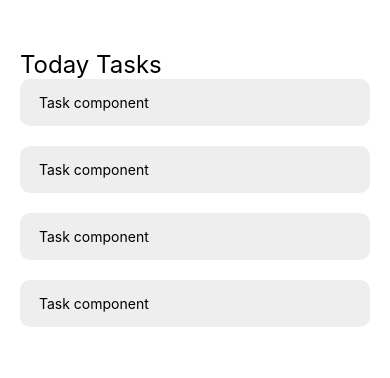
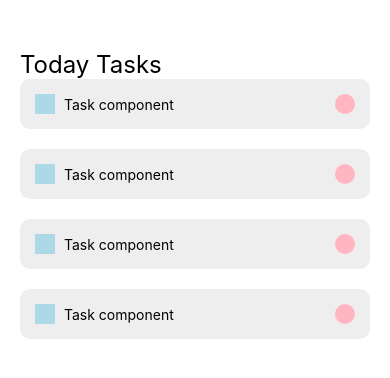
Before and after one commit to quytvgcd17298/TodoAppAwesome, a React Native app: screen / in a window 390 px wide. Shown: the top 378 px of the page. Built offline with nearby package versions, Linux system fonts and the light colour scheme.

Commit message:
Add task component style

```diff
--- a/components/Task.js
+++ b/components/Task.js
@@ -1,10 +1,14 @@
 import React from 'react'
-import { View, Text, StyleSheet } from 'react-native'
+import { View, Text, StyleSheet, TouchableOpacity } from 'react-native'
 
 const Task = () => {
     return (
         <View style = {styles.task}>
-            <Text> Task component</Text>
+            <View style = {styles.leftItem}>
+                <TouchableOpacity style = {styles.square}></TouchableOpacity>
+                <Text> Task component</Text>
+            </View>
+        <View style = {styles.circle}></View>
         </View>
     )
 }
@@ -21,5 +25,22 @@ const styles = StyleSheet.create({
         justifyContent: "space-between",
         marginBottom: 20,
         marginHorizontal:20
+    },
+    leftItem:{
+        flexDirection: "row",
+        alignItems: "center",
+    },
+    square:{
+        width: 20,
+        height: 20,
+        backgroundColor:"lightblue",
+        marginRight: 5,
+    },
+    circle:{
+        height: 20,
+        width: 20,
+        opacity:5,
+        borderRadius:20,
+        backgroundColor:"lightpink"
     }
 })
```
